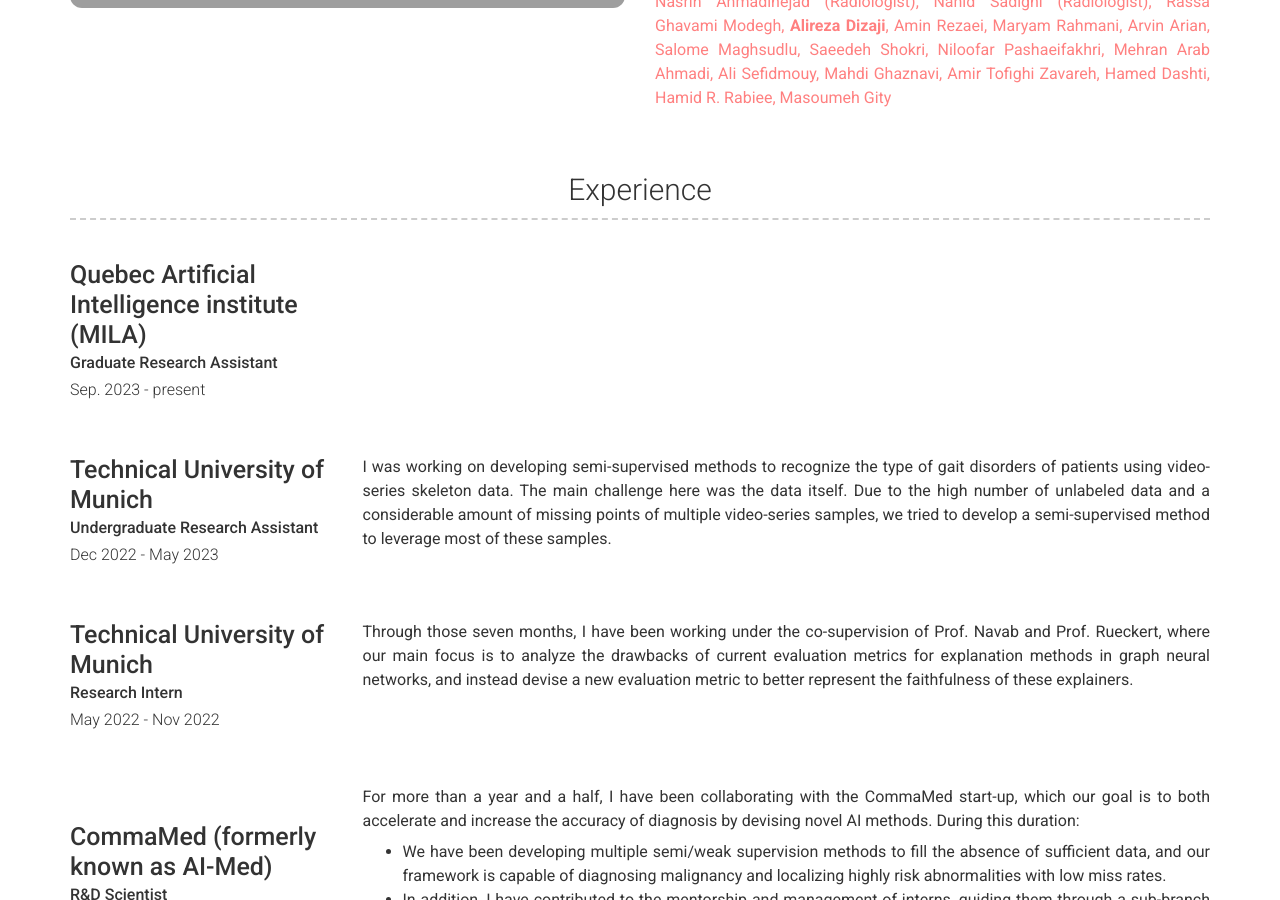
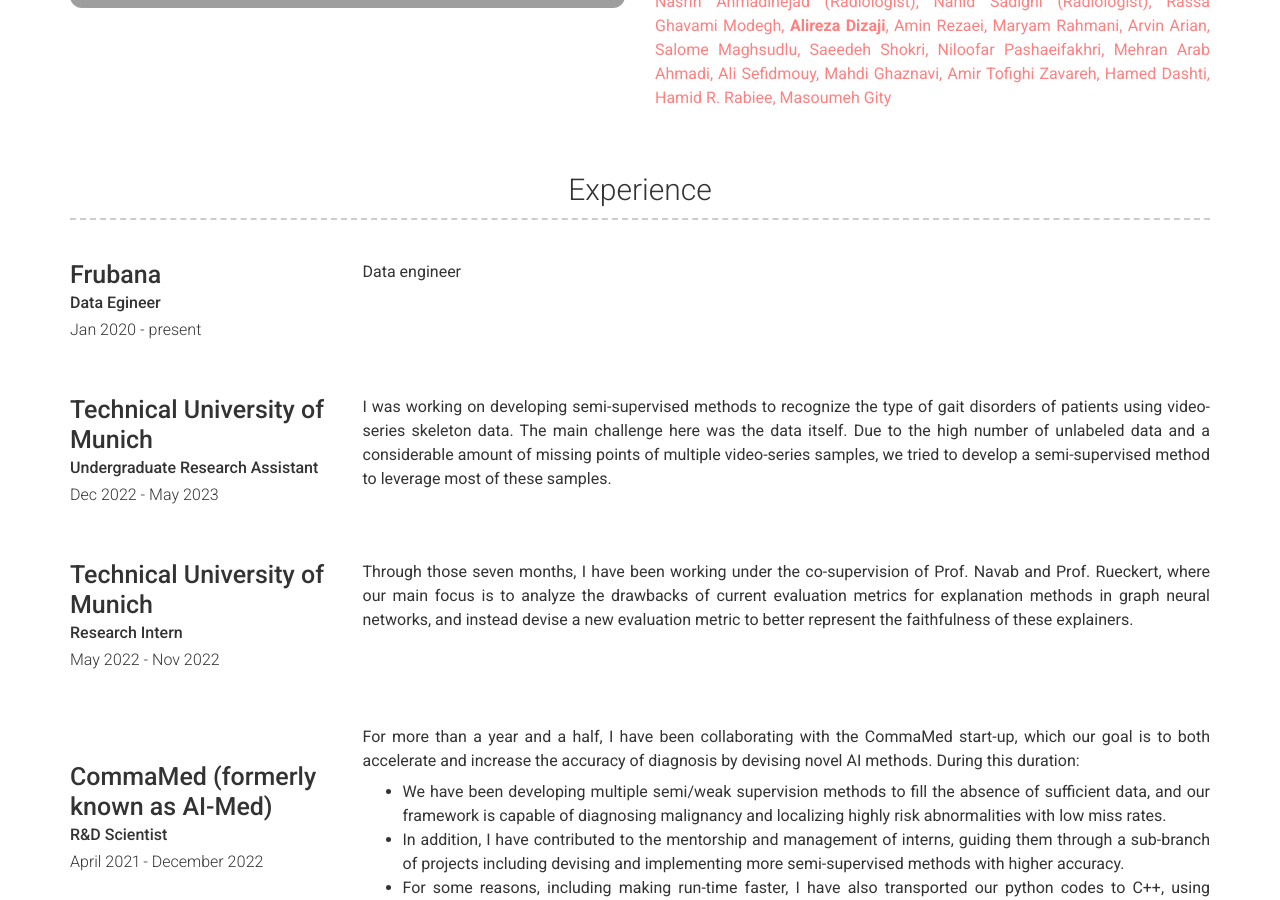
Before and after one commit to fmpaci/fmpaci.github.io, a Jekyll site: the page built from index.md, in a window 1280 px wide and 900 px high, scrolled down 1588 px. Built offline with Jekyll 4.4.1, drawn with Linux system fonts in a browser that asks for light colours; nearby versions of some CDN libraries; grey boxes are pictures that could not be loaded.

Commit message:
Some Updates

```diff
--- a/_config.yml
+++ b/_config.yml
@@ -10,19 +10,13 @@ last_updated_time: 15th Nov 2023
 github_username: fmpaci
 linkedin_username: fpaci
 about_title: About Me
-about_profile_image: images/me.jpeg
+about_profile_image: images/me.jpg
 about_content: |
   **CV: [PDF](https://fmpaci.github.io/files/files/CV-Federico.Paci.pdf)**
 
   I'm Federico Paci and I'm living in Mendoza, Argentina.
   My interests are around the world of Data such as **Data Engineering**, **Data Modeling**, **Data Orchestation**, and **Explainable Machine Learning**.
-more_content: |
-    More content here
 
-
-
-    - **Watching movies**
-    - **Travelling and nature**
 content:
   - title: Experience
     layout: list
--- a/_data/experience.yml
+++ b/_data/experience.yml
@@ -1,8 +1,8 @@
-- company: Quebec Artificial Intelligence institute (MILA)
+- company: Frubana
   description: |
-
-  job_title: Graduate Research Assistant
-  dates: Sep. 2023 - present
+    Data engineer
+  job_title: Data Egineer
+  dates: Jan 2020 - present
 
 - company: Technical University of Munich
   description: |
```
Also changed, not shown: images/me.jpg (added), 2 other files.
